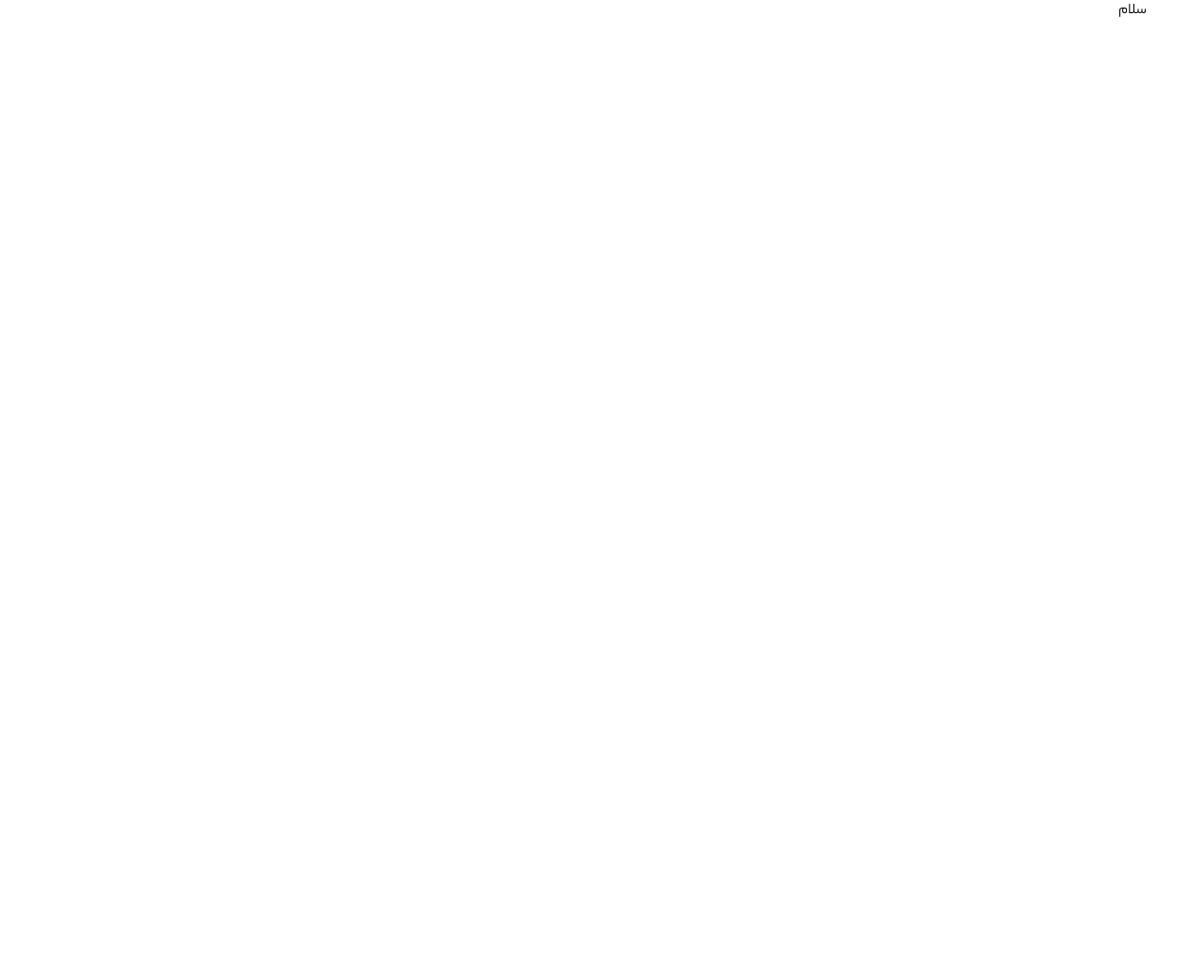
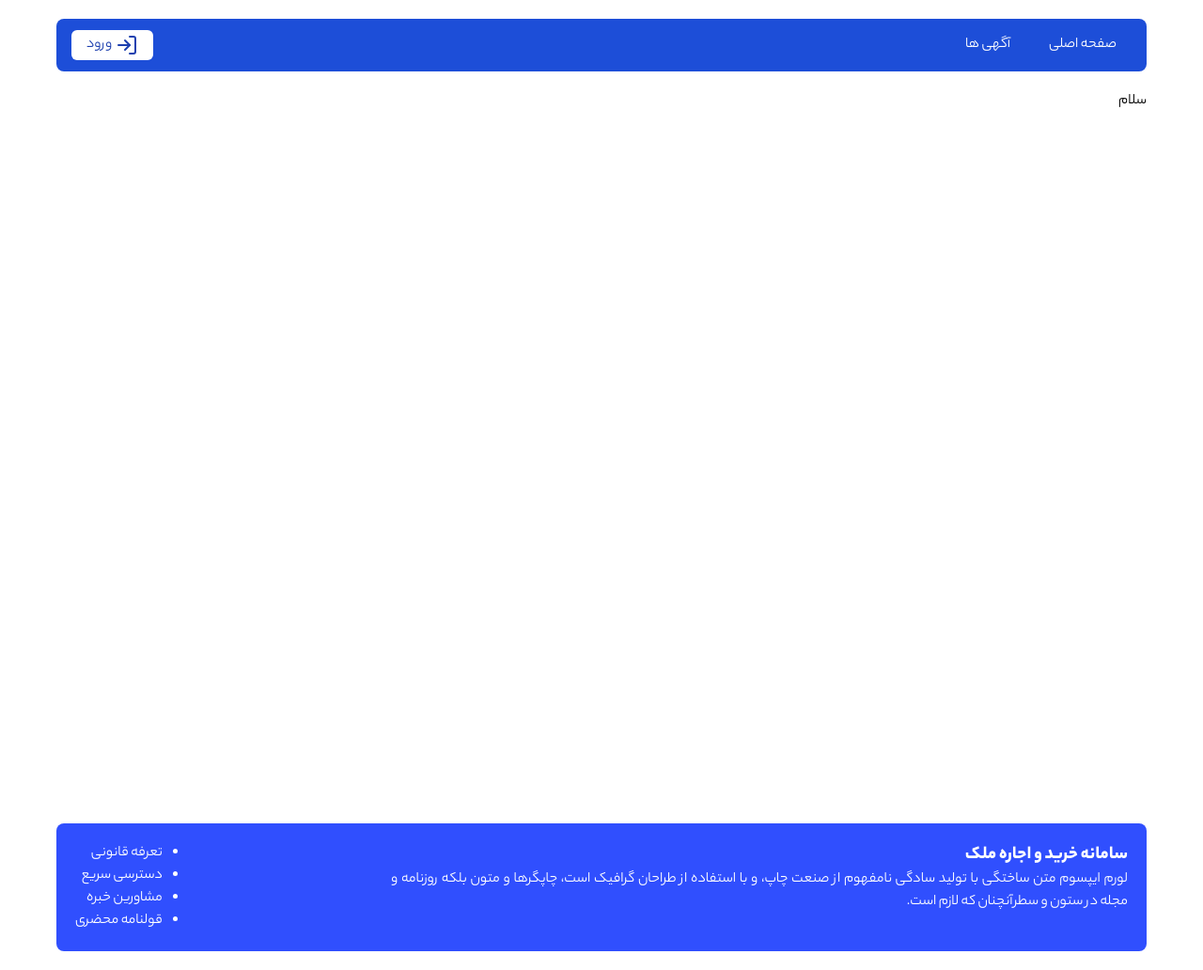
Before and after one commit to shahvalizadehmaryam/realstate-app-next, a Next.js app: page / in a window 1280 px wide. Shown: the whole page at 94% size. Before the commit the page ends 800 px from the top, so only its background shows below. Built offline with nearby package versions, Linux system fonts and the light colour scheme.

Commit message:
header and footer developed and implemented inside layout comp.

```diff
--- a/package.json
+++ b/package.json
@@ -9,9 +9,10 @@
     "lint": "next lint"
   },
   "dependencies": {
+    "next": "13.5.8",
     "react": "^18",
     "react-dom": "^18",
-    "next": "13.5.8"
+    "react-icons": "^5.4.0"
   },
   "devDependencies": {
     "autoprefixer": "^10",
--- a/src/app/layout.js
+++ b/src/app/layout.js
@@ -1,3 +1,4 @@
+import Layout from "@/layout/Layout";
 import "./globals.css";
 import { yekan } from "@/utils/font";
 
@@ -9,7 +10,9 @@ export const metadata = {
 export default function RootLayout({ children }) {
   return (
     <html lang="fa" dir="rtl">
-      <body className={yekan.className}>{children}</body>
+      <body className={yekan.className}>
+        <Layout>{children}</Layout>
+      </body>
     </html>
   );
 }
--- /dev/null
+++ b/src/components/layout/Footer.jsx
@@ -0,0 +1,24 @@
+function Footer() {
+  return (
+    <footer className="flex justify-between p-5 rounded-lg bg-[#304ffe] text-white mt-20 mb-5">
+      <div className="w-[70%] text-justify ml-7">
+        <h3 className="font-semibold text-xl">سامانه خرید و اجاره ملک</h3>
+        <p>
+          لورم ایپسوم متن ساختگی با تولید سادگی نامفهوم از صنعت چاپ، و با
+          استفاده از طراحان گرافیک است، چاپگرها و متون بلکه روزنامه و مجله در
+          ستون و سطرآنچنان که لازم است.
+        </p>
+      </div>
+      <div>
+        <ul className="list-disc">
+          <li>تعرفه قانونی</li>
+          <li>دسترسی سریع</li>
+          <li>مشاورین خبره</li>
+          <li>قولنامه محضری</li>
+        </ul>
+      </div>
+    </footer>
+  );
+}
+
+export default Footer;
--- /dev/null
+++ b/src/components/layout/Header.jsx
@@ -0,0 +1,30 @@
+import Link from "next/link";
+import { FiLogIn } from "react-icons/fi";
+
+function Header() {
+  return (
+    <header className="flex items-center justify-between px-4 py-2 my-5 bg-blue-700 rounded-lg text-white">
+      <div>
+        <ul className="flex items-center gap-2">
+          <li className="hover:bg-[#304ffe] hover:text-white px-4 py-2 ">
+            <Link href="/">صفحه اصلی</Link>
+          </li>
+          <li className="hover:bg-[#304ffe] hover:text-white px-4 py-2">
+            <Link href="/buy-residential">آگهی ها</Link>
+          </li>
+        </ul>
+      </div>
+      <div>
+        <Link
+          href="/signin"
+          className="rounded-md flex items-center  gap-1 px-4 py-1 bg-white text-blue-800 "
+        >
+          <FiLogIn className="text-2xl" />
+          <span>ورود</span>
+        </Link>
+      </div>
+    </header>
+  );
+}
+
+export default Header;
--- /dev/null
+++ b/src/components/layout/Layout.jsx
@@ -0,0 +1,14 @@
+import Footer from "@/layout/Footer";
+import Header from "@/layout/Header";
+
+function Layout({ children }) {
+  return (
+    <>
+      <Header />
+      <div className="min-h-[700px]">{children}</div>
+      <Footer />
+    </>
+  );
+}
+
+export default Layout;
```
Also changed, not shown: 1 other file (tests, documents, lock files or other folders).
